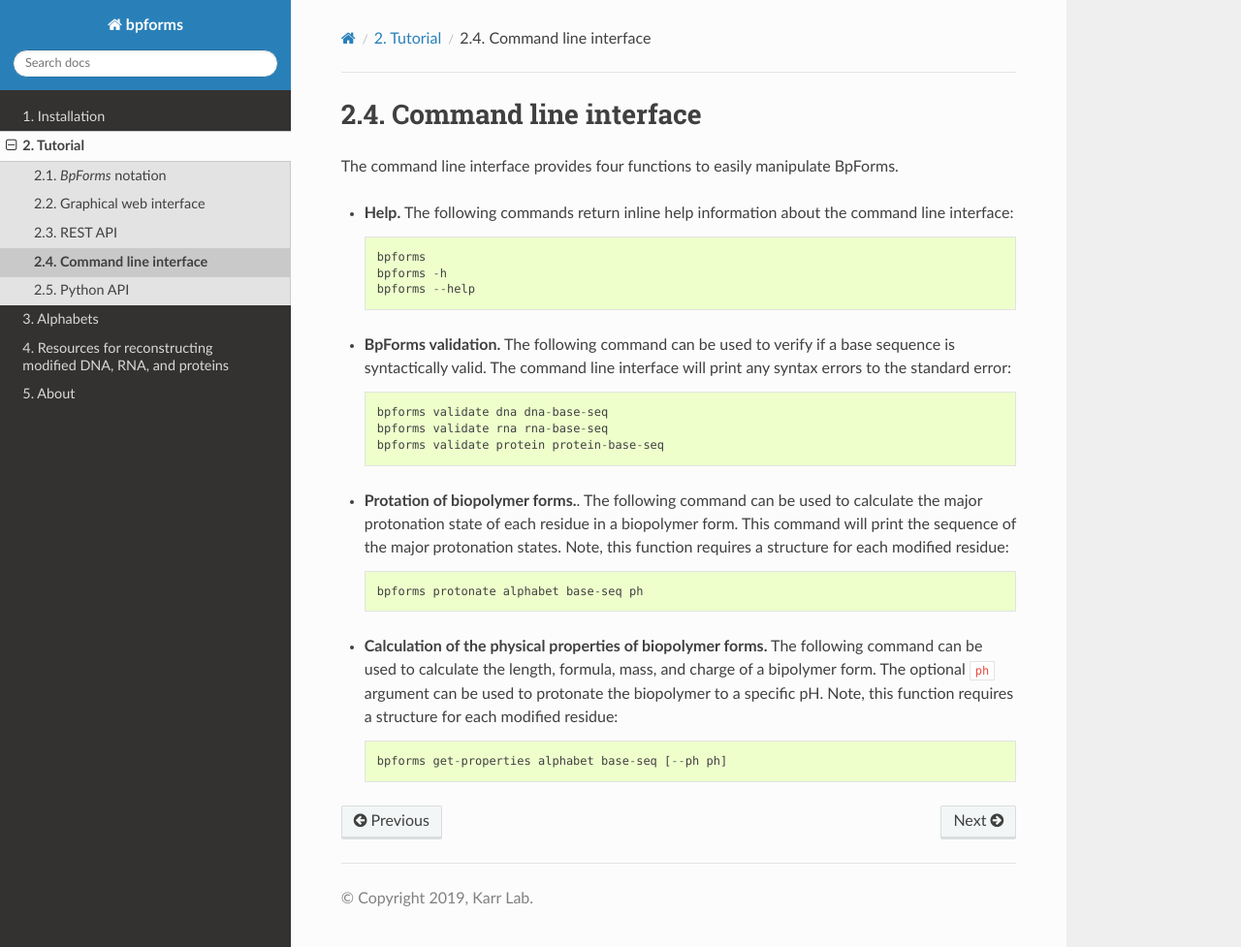
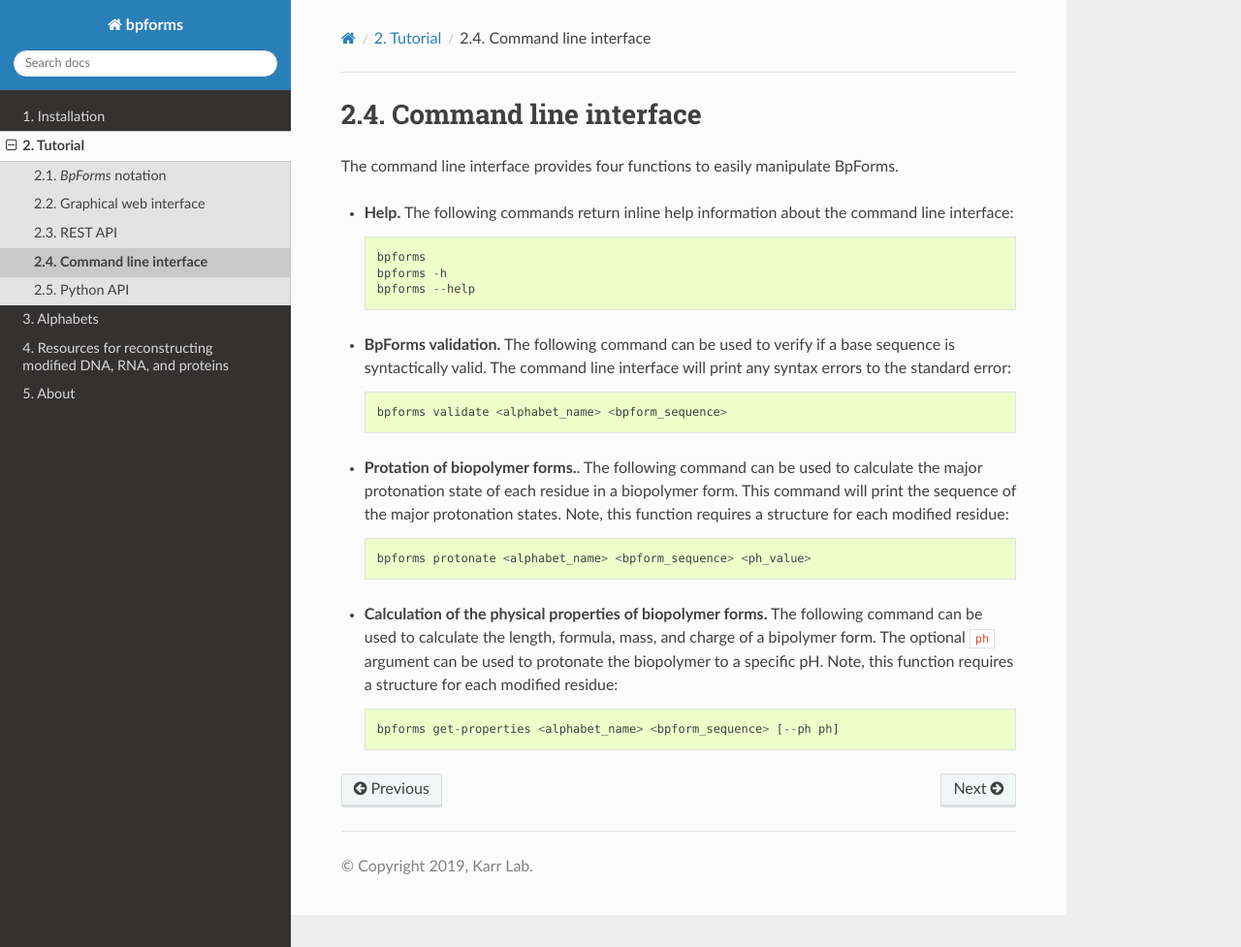
Before and after one commit to KarrLab/bpforms, a Sphinx documentation site: the page built from docs/cli.rst, in a window 1280 px wide and 977 px high. Shown: the whole window at 97% size. Built offline with Sphinx 7.4.7 and the Read the Docs theme 2.0.0, drawn with Linux system fonts in a browser that asks for light colours; pages that are not in the unit, such as notebooks, are missing from menus.

Commit message:
Introduced "<>" notation for input arguments

```diff
--- a/docs/cli.rst
+++ b/docs/cli.rst
@@ -13,14 +13,12 @@ The command line interface provides four functions to easily manipulate BpForms.
 
 * **BpForms validation.** The following command can be used to verify if a base sequence is syntactically valid. The command line interface will print any syntax errors to the standard error::
 
-    bpforms validate dna dna-base-seq
-    bpforms validate rna rna-base-seq
-    bpforms validate protein protein-base-seq
+    bpforms validate <alphabet_name> <bpform_sequence>
 
 * **Protation of biopolymer forms.**. The following command can be used to calculate the major protonation state of each residue in a biopolymer form. This command will print the sequence of the major protonation states.  Note, this function requires a structure for each modified residue::
 
-    bpforms protonate alphabet base-seq ph
+    bpforms protonate <alphabet_name> <bpform_sequence> <ph_value>
 
 * **Calculation of the physical properties of biopolymer forms.** The following command can be used to calculate the length, formula, mass, and charge of a bipolymer form. The optional ``ph`` argument can be used to protonate the biopolymer to a specific pH. Note, this function requires a structure for each modified residue::
 
-    bpforms get-properties alphabet base-seq [--ph ph]
+    bpforms get-properties <alphabet_name> <bpform_sequence> [--ph ph]
```
